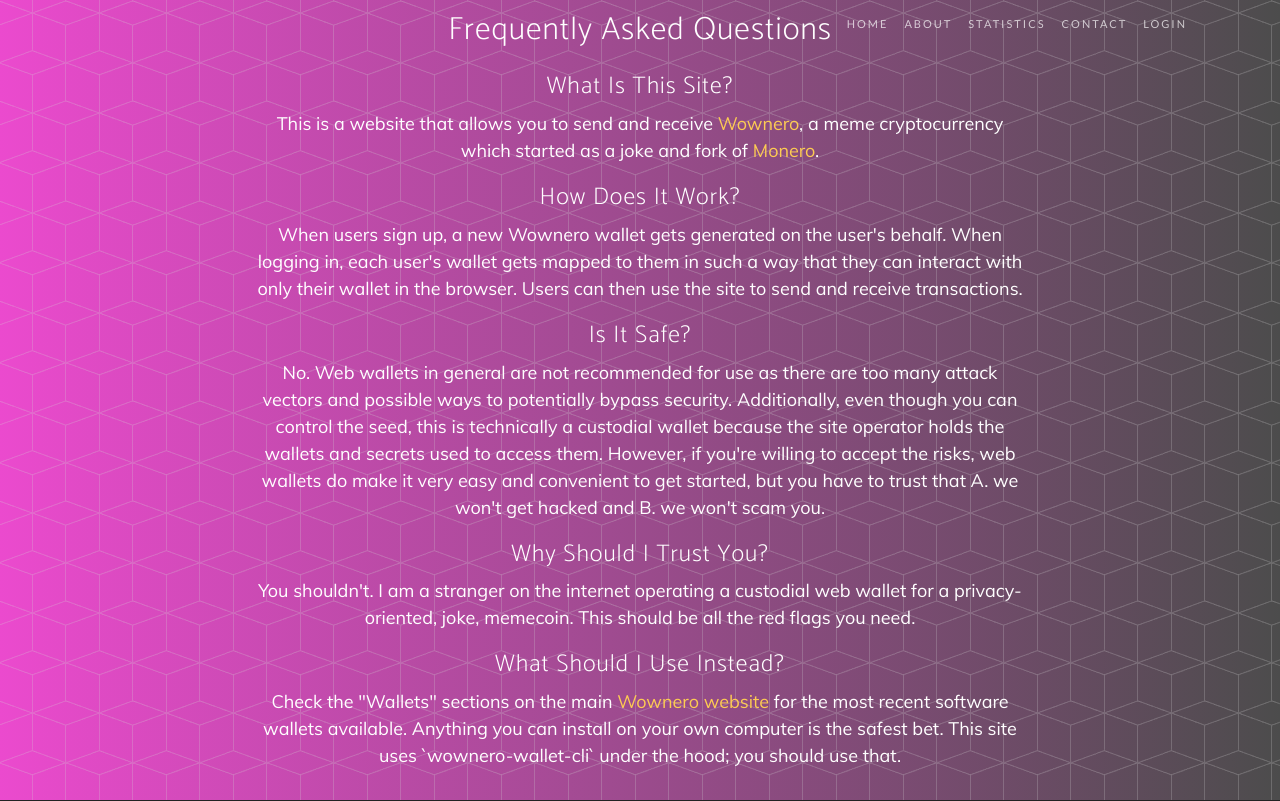
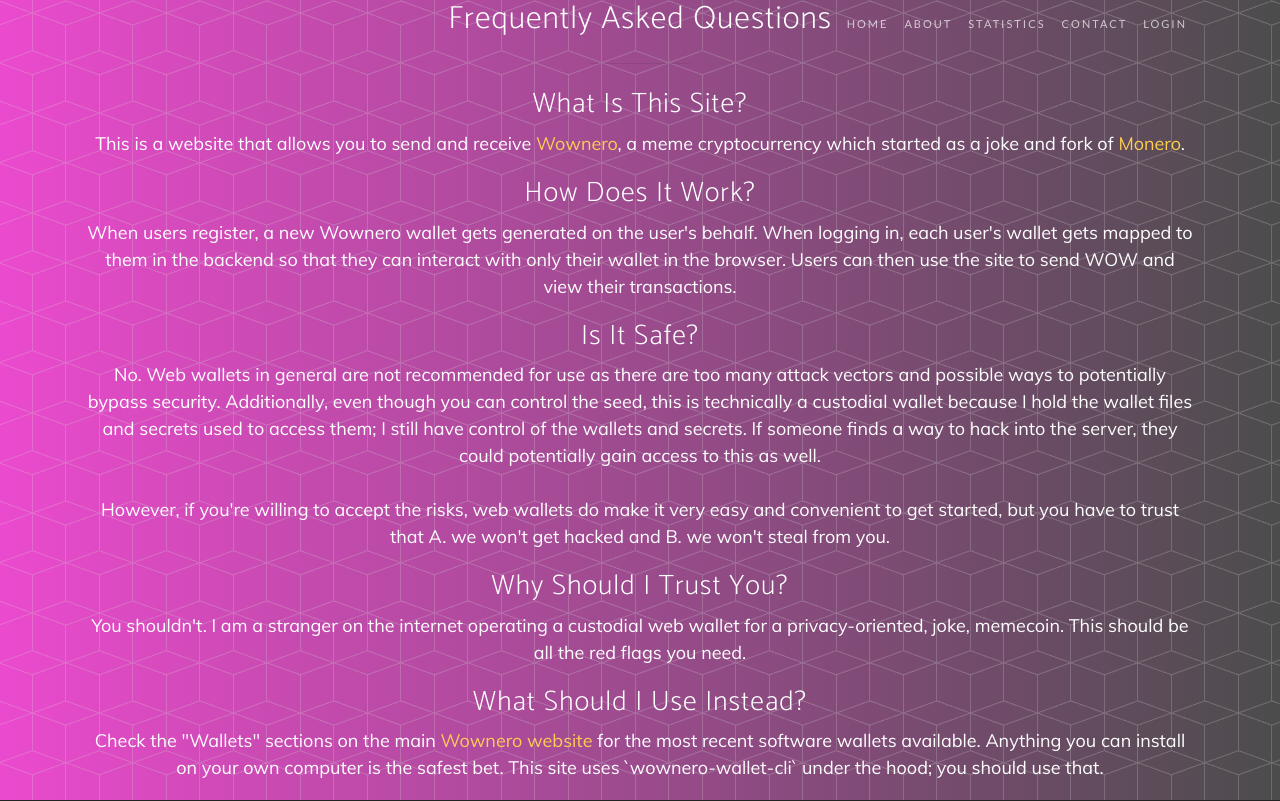
Before and after one commit to ArqTras/wowwallet, a Flask app: page /faq in a window 1280 px wide. Shown: the top 801 px of the page. Run offline with Flask 2, Linux system fonts and the light colour scheme; parts of the project's set-up code (start-up, migrations or seed data) failed here and were passed over; some libraries are stand-ins or nearby versions.

Commit message:
update some frontend html shit

```diff
--- a/wowstash/static/css/main.css
+++ b/wowstash/static/css/main.css
@@ -537,3 +537,8 @@
   width: 60%;
   margin: 0 auto;
 }
+
+ol li {
+  font-size: 1.1em;
+  padding-bottom: .75em;
+}
--- a/wowstash/templates/meta/faq.html
+++ b/wowstash/templates/meta/faq.html
@@ -11,26 +11,27 @@
       <div class="container h-100">
         <div class="row h-100">
           <div class="col-lg-12 my-auto">
-            <div class="header-content-lg mx-auto">
+            <div class="header-content-sm mx-auto">
               <h2 class="mb-4">Frequently Asked Questions</h2>
-              <h4>What Is This Site?</h4>
+              <hr><br>
+              <h3>What Is This Site?</h3>
               <p>
                 This is a website that allows you to send and receive <a href="https://wownero.org" target="
                 ">Wownero</a>, a meme cryptocurrency which started as a joke and fork of <a href="https://web.getmonero.org/get-started/what-is-monero/" target="_blank">Monero</a>.
               </p>
-              <h4>How Does It Work?</h4>
+              <h3>How Does It Work?</h3>
               <p>
-                When users sign up, a new Wownero wallet gets generated on the user's behalf. When logging in, each user's wallet gets mapped to them in such a way that they can interact with only their wallet in the browser. Users can then use the site to send and receive transactions.
+                When users register, a new Wownero wallet gets generated on the user's behalf. When logging in, each user's wallet gets mapped to them in the backend so that they can interact with only their wallet in the browser. Users can then use the site to send WOW and view their transactions.
               </p>
-              <h4>Is It Safe?</h4>
+              <h3>Is It Safe?</h3>
               <p>
-                No. Web wallets in general are not recommended for use as there are too many attack vectors and possible ways to potentially bypass security. Additionally, even though you can control the seed, this is technically a custodial wallet because the site operator holds the wallets and secrets used to access them. However, if you're willing to accept the risks, web wallets do make it very easy and convenient to get started, but you have to trust that A. we won't get hacked and B. we won't scam you.
+                No. Web wallets in general are not recommended for use as there are too many attack vectors and possible ways to potentially bypass security. Additionally, even though you can control the seed, this is technically a custodial wallet because I hold the wallet files and secrets used to access them; I still have control of the wallets and secrets. If someone finds a way to hack into the server, they could potentially gain access to this as well.<br><br>However, if you're willing to accept the risks, web wallets do make it very easy and convenient to get started, but you have to trust that A. we won't get hacked and B. we won't steal from you.
               </p>
-              <h4>Why Should I Trust You?</h4>
+              <h3>Why Should I Trust You?</h3>
               <p>
                 You shouldn't. I am a stranger on the internet operating a custodial web wallet for a privacy-oriented, joke, memecoin. This should be all the red flags you need.
               </p>
-              <h4>What Should I Use Instead?</h4>
+              <h3>What Should I Use Instead?</h3>
               <p>
                 Check the "Wallets" sections on the main <a href="https://wownero.org/" target="_blank">Wownero website</a> for the most recent software wallets available. Anything you can install on your own computer is the safest bet. This site uses `wownero-wallet-cli` under the hood; you should use that.
               </p>
--- a/wowstash/templates/meta/privacy.html
+++ b/wowstash/templates/meta/privacy.html
@@ -13,13 +13,13 @@
           <div class="col-lg-12 my-auto">
             <div class="header-content mx-auto">
               <h1 class="mb-4">Privacy Policy</h1>
-              <p>Here is the information we collect:</p>
+              <p>Here is the information I will collect from you:</p>
               <ul>
                 <li>Web server access logs (Source IP address, browser user-agent, page requests, etc)</li>
                 <li>Email address and salted/hashed password (registration)</li>
               </ul>
-              <p>We don't actively track or monitor any of this though. We don't even know what the privacy policy is supposed to be for, to be honest. Just trying to be legit.</p>
-              <p>None of this data is shared with any third parties; we're not lame.</p>
+              <p>I don't actively track or monitor any of this though. I might check logs for troubleshooting purposes. I don't even know what a privacy policy is supposed to be for, to be honest. Just trying to be legit.</p>
+              <p>None of this data is shared with any third parties because I'm not a fucking lame.</p>
             </div>
           </div>
         </div>
```
Also changed, not shown: wowstash/templates/meta/terms.html (+9 -5 lines).
